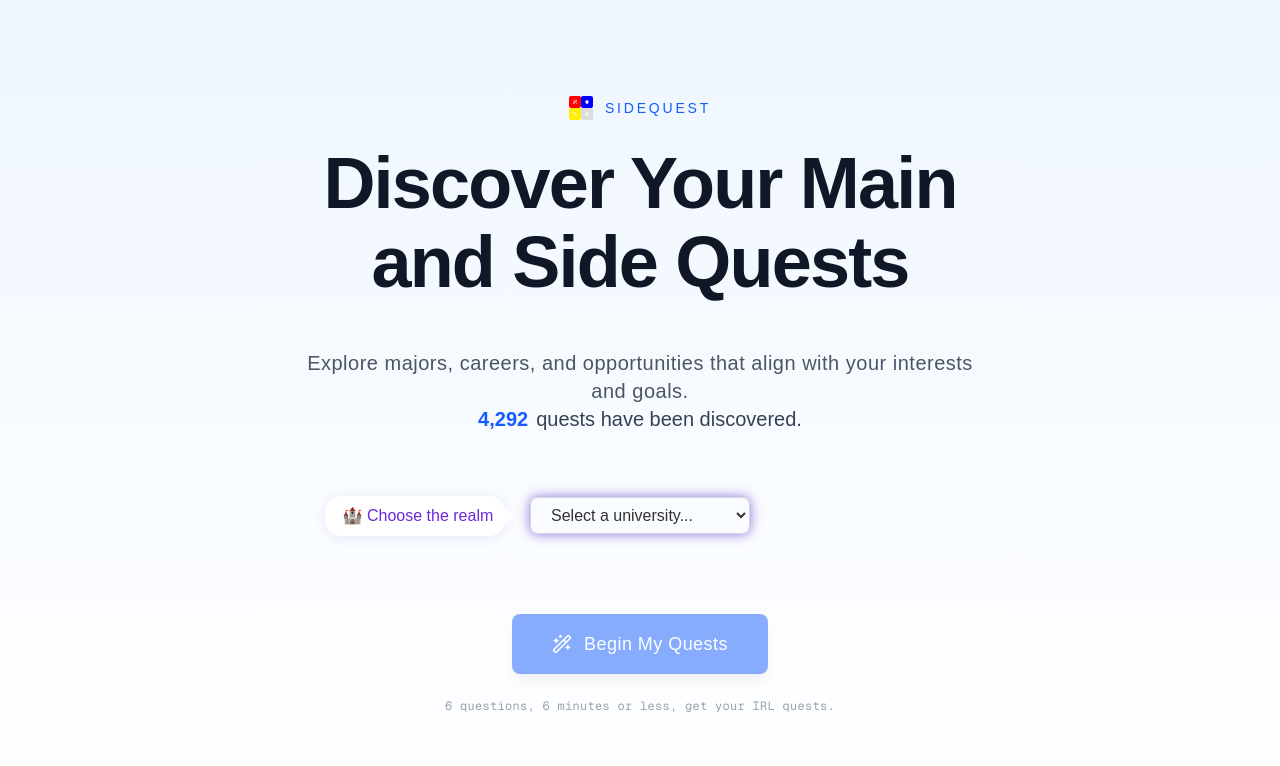
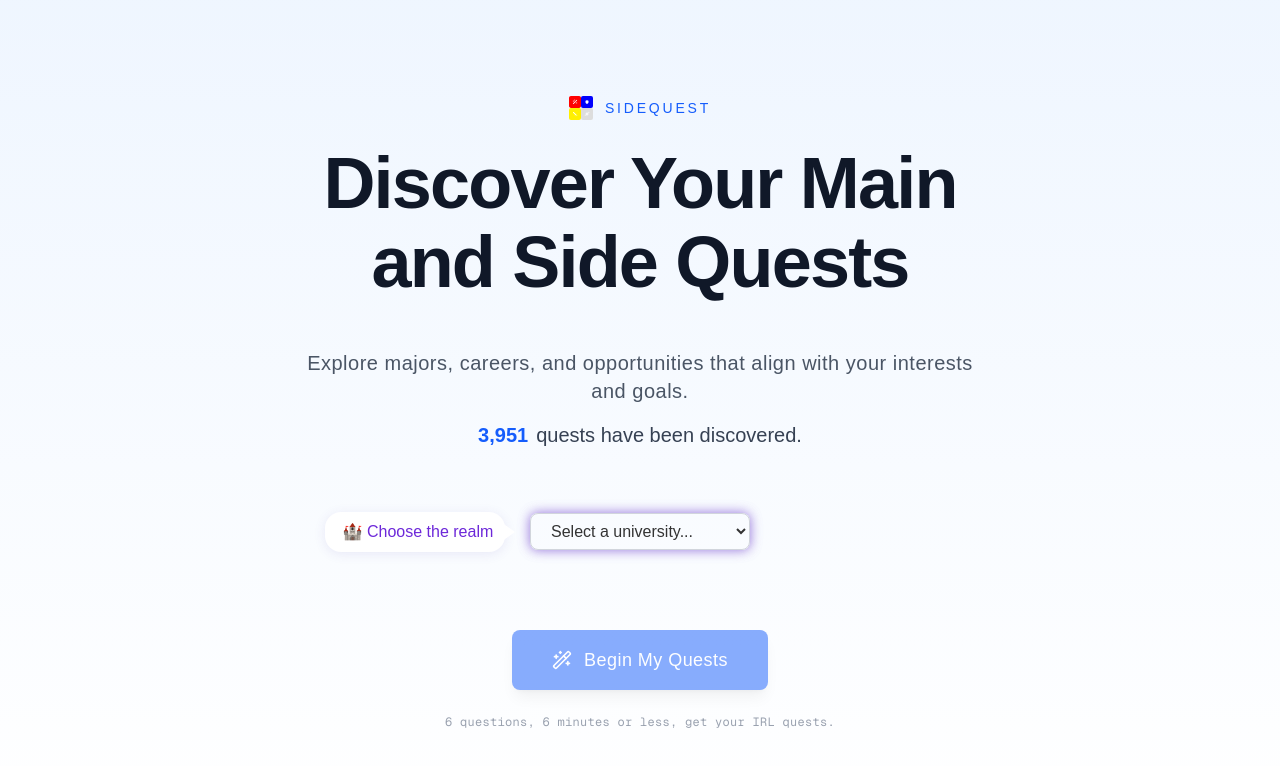
Before and after one commit to hi-anthonyyang/sidequest, a Next.js app: page / in a window 1280 px wide. Shown: the top 766 px of the page. Built offline with nearby package versions, Linux system fonts and the light colour scheme.

Commit message:
feat: update quest counter to start at 0 and improve layout alignment

```diff
--- a/src/app/page.tsx
+++ b/src/app/page.tsx
@@ -41,12 +41,13 @@ export default function Home() {
               </h1>
             </div>
 
-            <p className="text-lg md:text-xl text-gray-600 max-w-2xl mx-auto leading-snug tracking-wide">
-              Explore majors, careers, and opportunities that align with your interests and goals.
-            </p>
+            <div className="space-y-4">
+              <p className="text-lg md:text-xl text-gray-600 max-w-2xl mx-auto leading-snug tracking-wide">
+                Explore majors, careers, and opportunities that align with your interests and goals.
+              </p>
+              <QuestCounter />
+            </div>
           </div>
-
-          <QuestCounter />
 
           {/* University Selection Dropdown centered, with speech bubble on left edge */}
           <div className="flex flex-col items-center mt-16 mb-8">
--- a/src/components/QuestCounter.tsx
+++ b/src/components/QuestCounter.tsx
@@ -4,7 +4,7 @@ import { useEffect, useState } from 'react';
 import { motion } from 'framer-motion';
 
 const QuestCounter = () => {
-  const [count, setCount] = useState(341);
+  const [count, setCount] = useState(0);
 
   useEffect(() => {
     // Calculate days since start date (March 1, 2024)
@@ -14,7 +14,7 @@ const QuestCounter = () => {
 
     // Increment by 9 for each day passed
     const totalIncrement = daysDiff * 9;
-    setCount(341 + totalIncrement);
+    setCount(totalIncrement);
   }, []);
 
   return (
```
